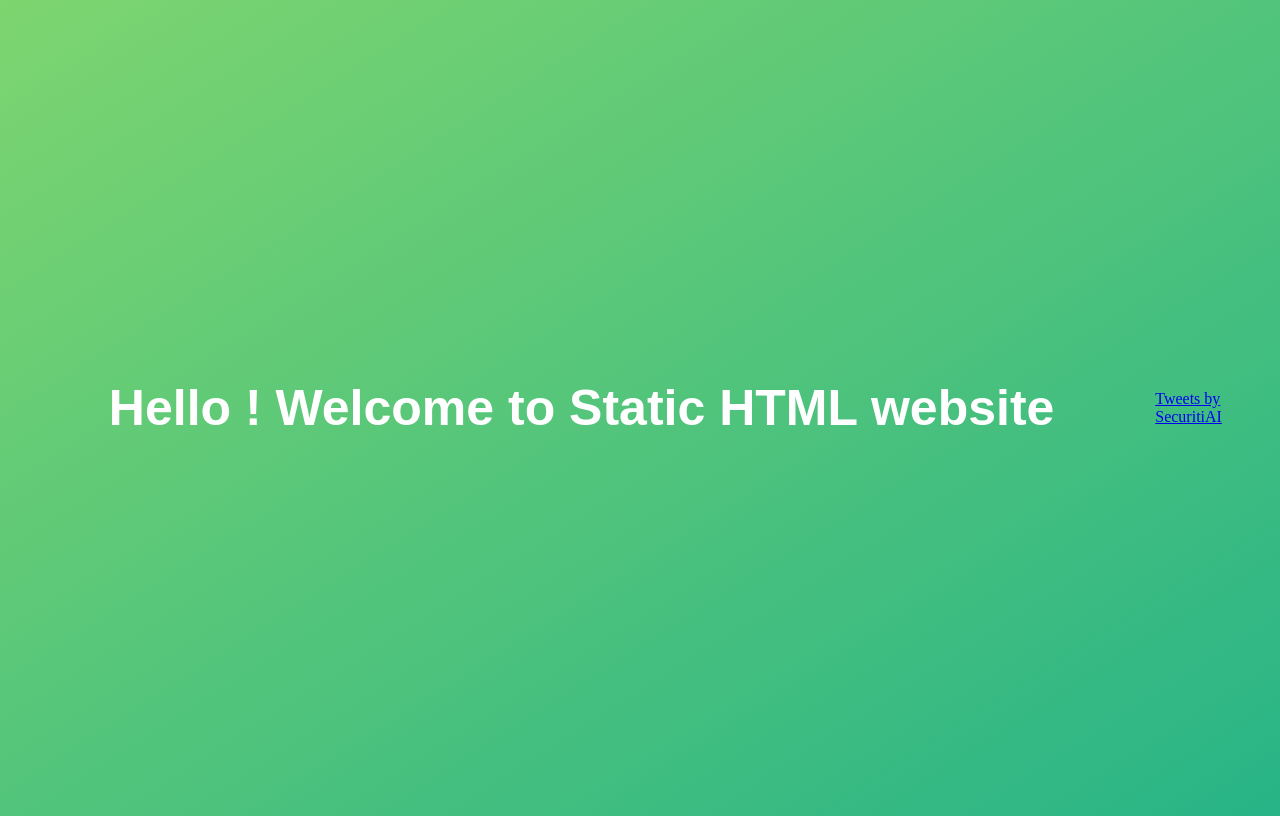
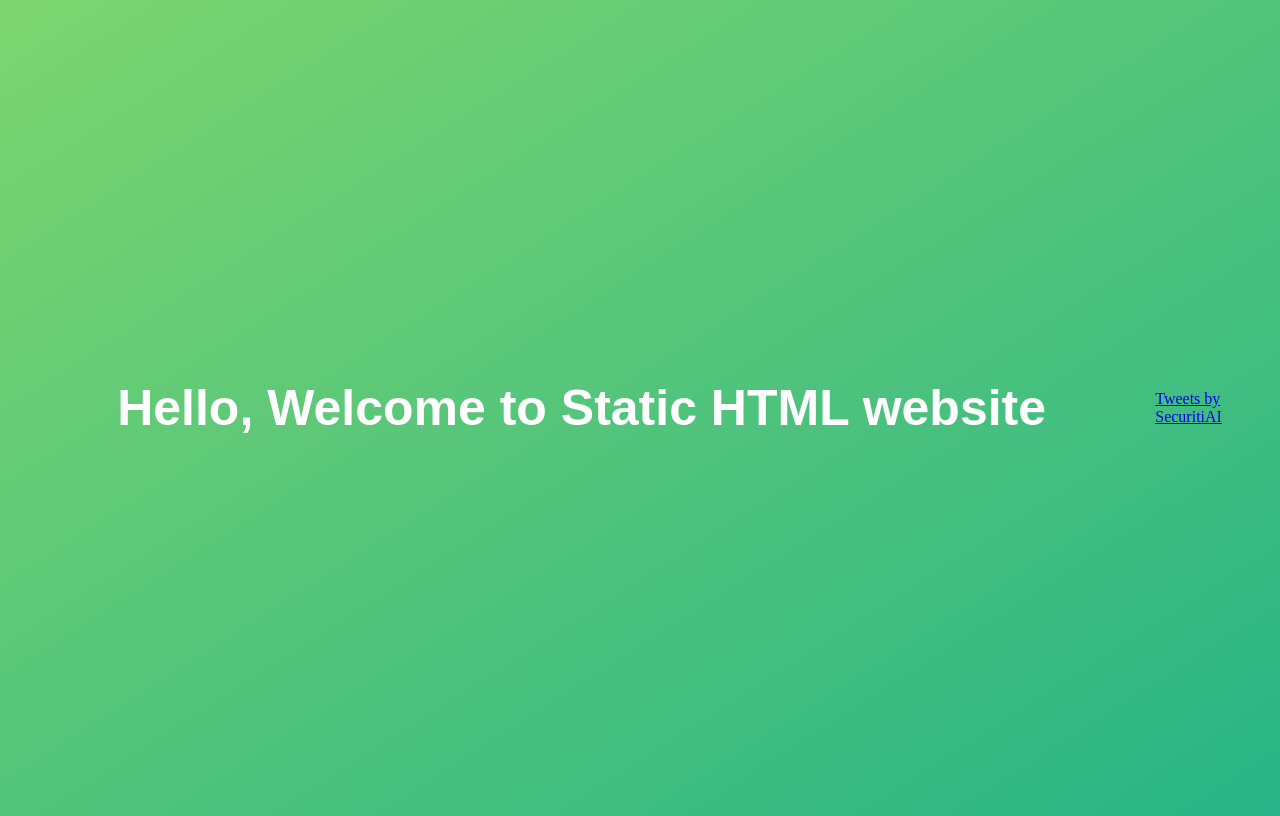
Before and after one commit to imansuree/basic-site, a plain HTML site: page index.html in a window 1280 px wide. Drawn offline with Linux system fonts and the light colour scheme.

Commit message:
Update index.html

```diff
--- a/index.html
+++ b/index.html
@@ -27,7 +27,7 @@
 </head>
 
 <body>
-    <h1>Hello ! Welcome to Static HTML website</h1>
+    <h1>Hello, Welcome to Static HTML website</h1>
     </br>
     <a class="twitter-timeline" href="https://twitter.com/SecuritiAI?ref_src=twsrc%5Etfw">Tweets by SecuritiAI</a> <script async src="https://platform.twitter.com/widgets.js" charset="utf-8"></script>
     </br>
```
